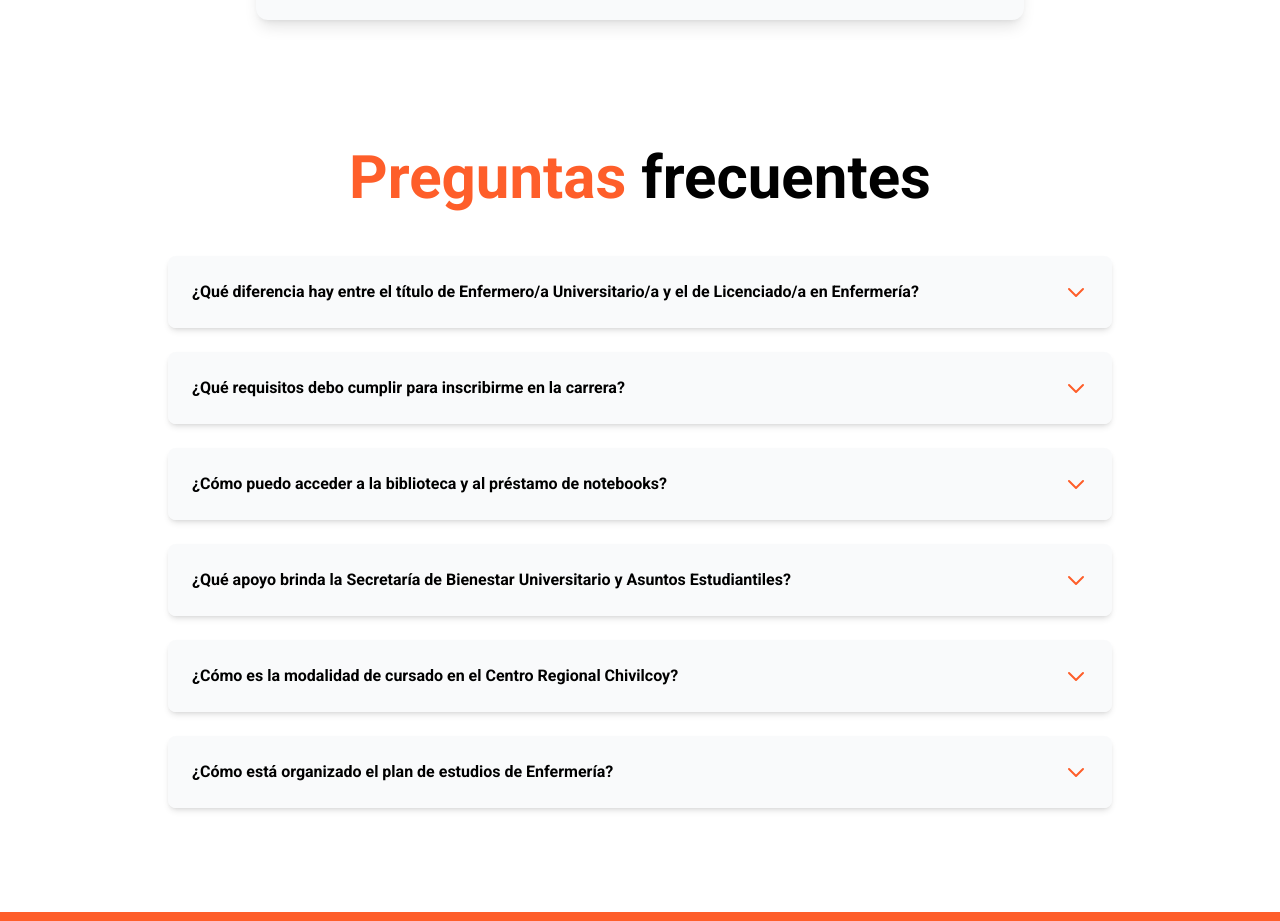
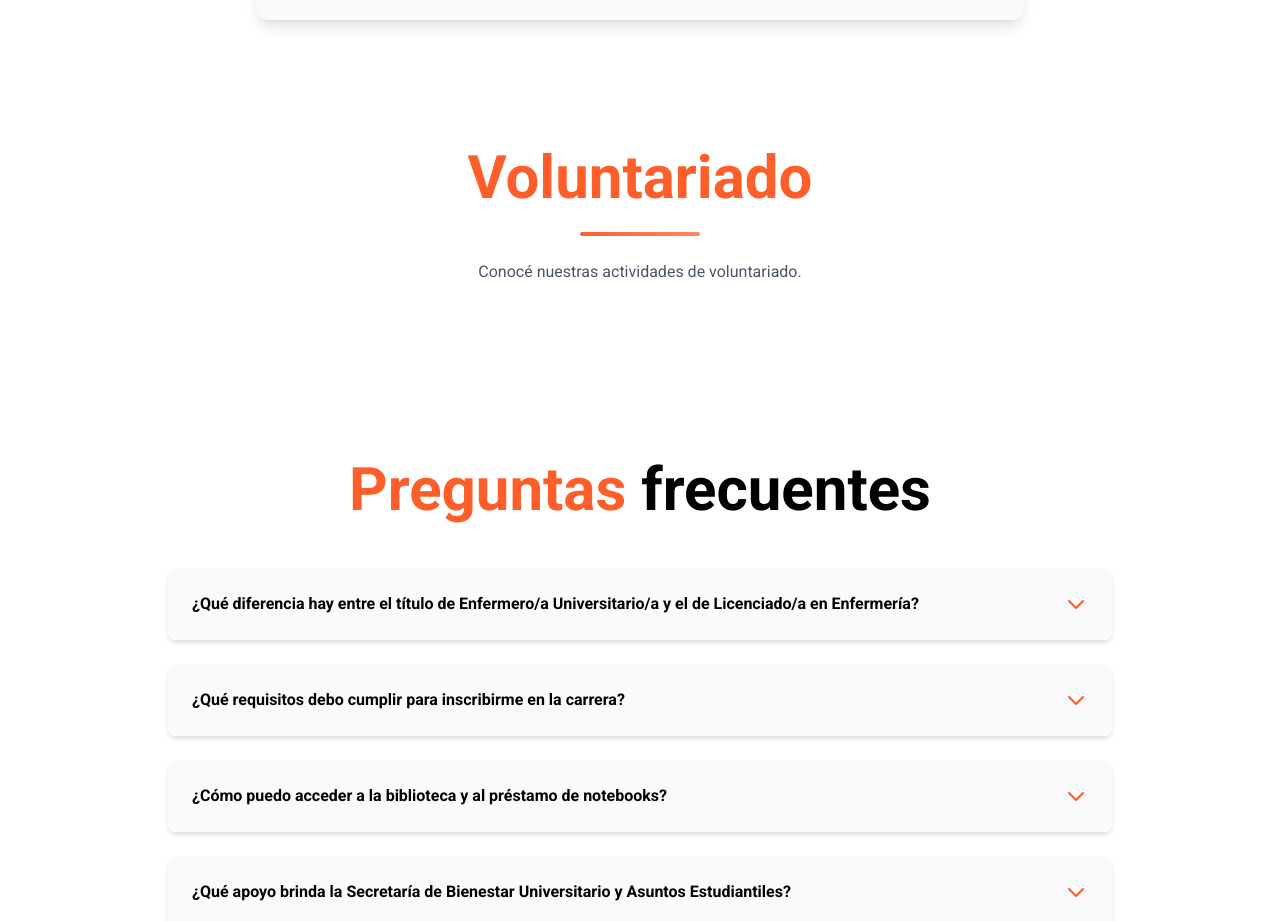
Before and after one commit to FranciscoJarusz/lista365, a React (Vite) app: page / in a window 1280 px wide. Shown: the part 1800-2721 px from the top of the page. Built offline with nearby package versions, Linux system fonts and the light colour scheme.

Commit message:
Cambios visuales. Agrego componente "Voluntariado".

```diff
--- a/src/components/Integrantes.jsx
+++ b/src/components/Integrantes.jsx
@@ -4,6 +4,7 @@ import linkedinIcon from '../assets/linkedin.svg';
 const Integrantes = () => {
     return (
         <div id="integrantes" className="p-6 flex flex-col items-center justify-center mt-20 mx-auto gap-6">
+
             <h1 className="text-4xl md:text-6xl font-bold text-black text-center"><span className="text-primario">Conocé</span> a nuestros <span className="text-primario">integrantes</span></h1>
 
             <div className="h-1 w-30 bg-gradient-to-r from-primario to-secundario rounded-xl"></div>
--- /dev/null
+++ b/src/components/Voluntariado.jsx
@@ -0,0 +1,17 @@
+import React from 'react';
+
+const Voluntariado = () => {
+    return (
+        <div id="voluntariado" className="p-6 flex flex-col items-center justify-center mt-20 gap-6">
+
+            <h1 className="text-4xl md:text-6xl font-bold text-primario text-center">Voluntariado</h1>
+
+            <div className="h-1 w-30 bg-gradient-to-r from-primario to-secundario rounded-xl"></div>
+
+            <p className="text-md text-gray-600 mb-12 text-center">Conocé nuestras actividades de voluntariado.</p>
+
+        </div>
+    );
+};
+
+export default Voluntariado;
--- a/src/pages/HomePage.jsx
+++ b/src/pages/HomePage.jsx
@@ -3,6 +3,7 @@ import Header from '../components/Header';
 import QuienesSomos from '../components/Quienes-somos';
 import Integrantes from '../components/Integrantes';
 import Recursos from '../components/Recursos';
+import Voluntariado from '../components/Voluntariado';
 import PreguntasFrecuentes from '../components/Preguntas-frecuentes';
 import Footer from '../components/Footer';
 
@@ -16,6 +17,7 @@ const HomePage = () => {
         <QuienesSomos />
         <Integrantes />
         <Recursos />
+        <Voluntariado />
         <PreguntasFrecuentes />
       </main>
 
```
